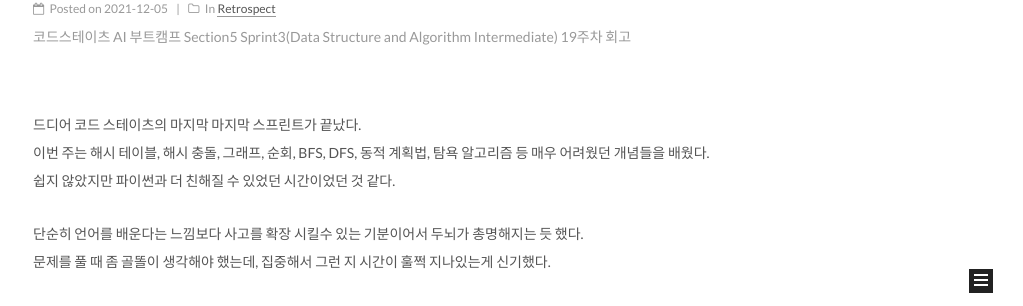
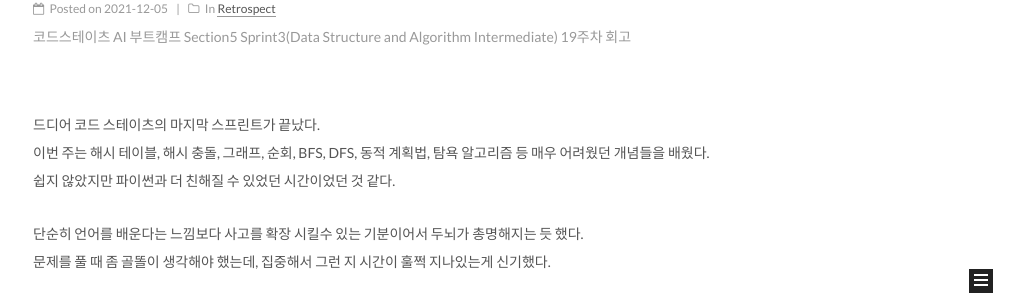
Before and after one commit to 6mini/6mini.github.io, a Jekyll site: the page built from _posts/2021-12-05-retrospect19.md, in a window 1280 px wide. Shown: the part 562-868 px from the top of the page, without its empty margins (257-1280 px from the left). Built offline with Jekyll 4.4.1, drawn with Linux system fonts in a browser that asks for light colours; comment, search, counter and statistics services are not loaded.

Commit message:
회고 수정

```diff
--- a/_posts/2021-12-05-retrospect19.md
+++ b/_posts/2021-12-05-retrospect19.md
@@ -6,7 +6,7 @@ categories:
 tags: []
 ---
 
-드디어 코드 스테이츠의 마지막 마지막 스프린트가 끝났다.<br>
+드디어 코드 스테이츠의 마지막 스프린트가 끝났다.<br>
 이번 주는 해시 테이블, 해시 충돌, 그래프, 순회, BFS, DFS, 동적 계획법, 탐욕 알고리즘 등 매우 어려웠던 개념들을 배웠다.<br>
 쉽지 않았지만 파이썬과 더 친해질 수 있었던 시간이었던 것 같다.
 
```
